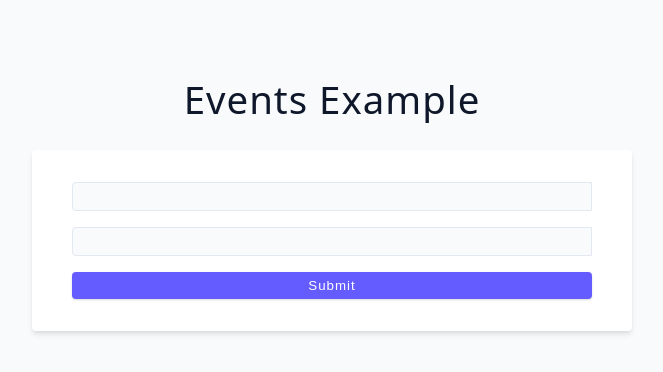
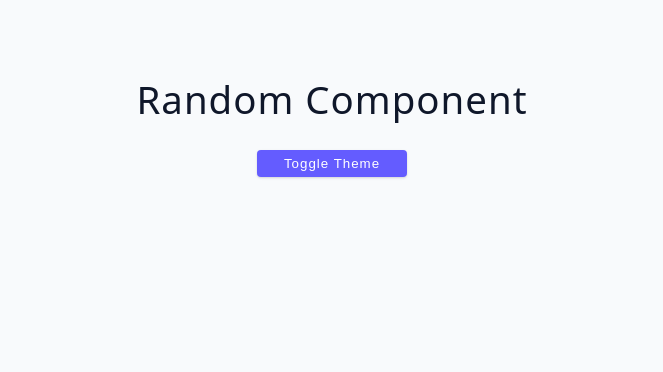
Before and after one commit to rado-kolev/typescript-course, a React (Vite) app in the folder react-typescript/: page / in a window 1280 px wide. Shown: the top 372 px of the page, without its empty margins (308-971 px from the left). Built offline with nearby package versions, Linux system fonts and the light colour scheme.

Commit message:
Add challenge and context

```diff
--- /dev/null
+++ b/react-typescript/src/starter/06-context/context.tsx
@@ -0,0 +1,38 @@
+import { createContext, useState, useContext } from 'react';
+
+type Theme = 'light' | 'dark' | 'system';
+
+type ThemeProviderState = {
+  theme: Theme;
+  setTheme: (theme: Theme) => void;
+};
+
+const ThemeProviderContext = createContext<ThemeProviderState | undefined>(
+  undefined
+);
+
+type ThemeProviderProps = {
+  children: React.ReactNode;
+  defaultTheme?: Theme;
+};
+
+export function ThemeProvider({
+  children,
+  defaultTheme = 'system',
+}: ThemeProviderProps) {
+  const [theme, setTheme] = useState<Theme>(defaultTheme);
+  return (
+    <ThemeProviderContext.Provider value={{ theme, setTheme }}>
+      {children}
+    </ThemeProviderContext.Provider>
+  );
+}
+
+export const useTheme = () => {
+  const context = useContext(ThemeProviderContext);
+
+  if (context === undefined)
+    throw new Error('useTheme must be used within a ThemeProvider');
+
+  return context;
+};
--- a/react-typescript/src/starter/06-context/index.tsx
+++ b/react-typescript/src/starter/06-context/index.tsx
@@ -1,9 +1,34 @@
+import { useTheme, ThemeProvider } from './context';
+
+function ParentComponent() {
+  return (
+    <ThemeProvider>
+      <Component />
+    </ThemeProvider>
+  );
+  return <Component />;
+}
+
 function Component() {
+  const context = useTheme();
+  console.log(context);
+
   return (
     <div>
-      <h2>React & Typescript</h2>
-      <h2>Context API</h2>
+      <h2>random component</h2>
+      <button
+        onClick={() => {
+          if (context.theme === 'dark') {
+            context.setTheme('system');
+            return;
+          }
+          context.setTheme('dark');
+        }}
+        className='btn btn-center'
+      >
+        toggle theme
+      </button>
     </div>
   );
 }
-export default Component;
+export default ParentComponent;
```
Also changed, not shown: react-typescript/src/App.tsx (+11 -2 lines), react-typescript/src/starter/05-challenge/index.tsx (+27 -5 lines), react-typescript/src/starter/06-context/basic-context.tsx (added, +24 -0 lines), react-typescript/src/starter/06-context/basic-index.tsx (added, +21 -0 lines).
